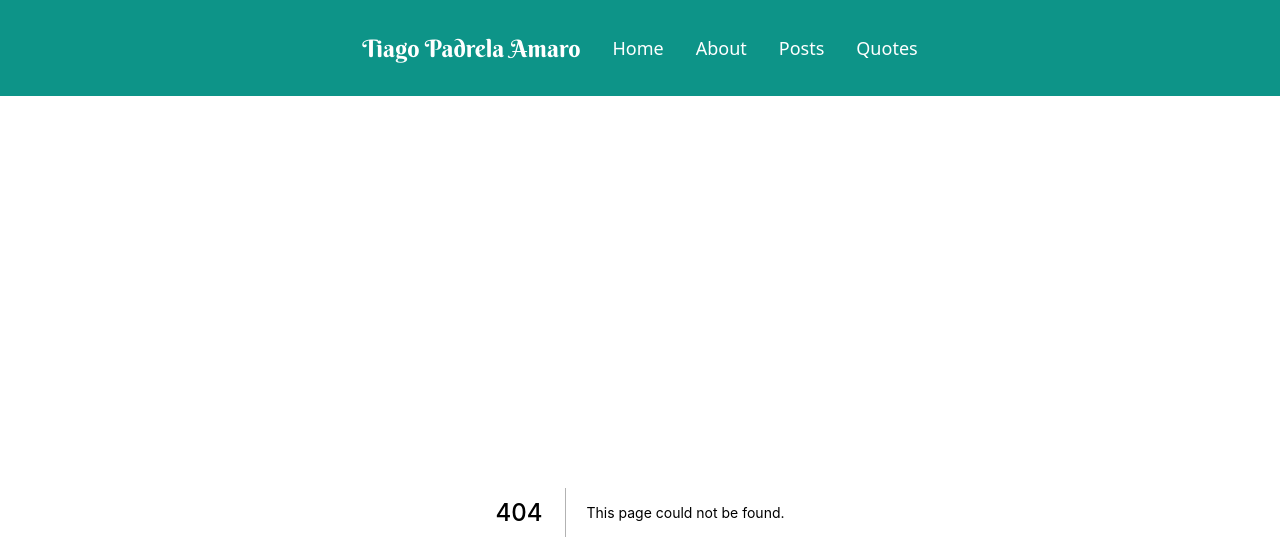
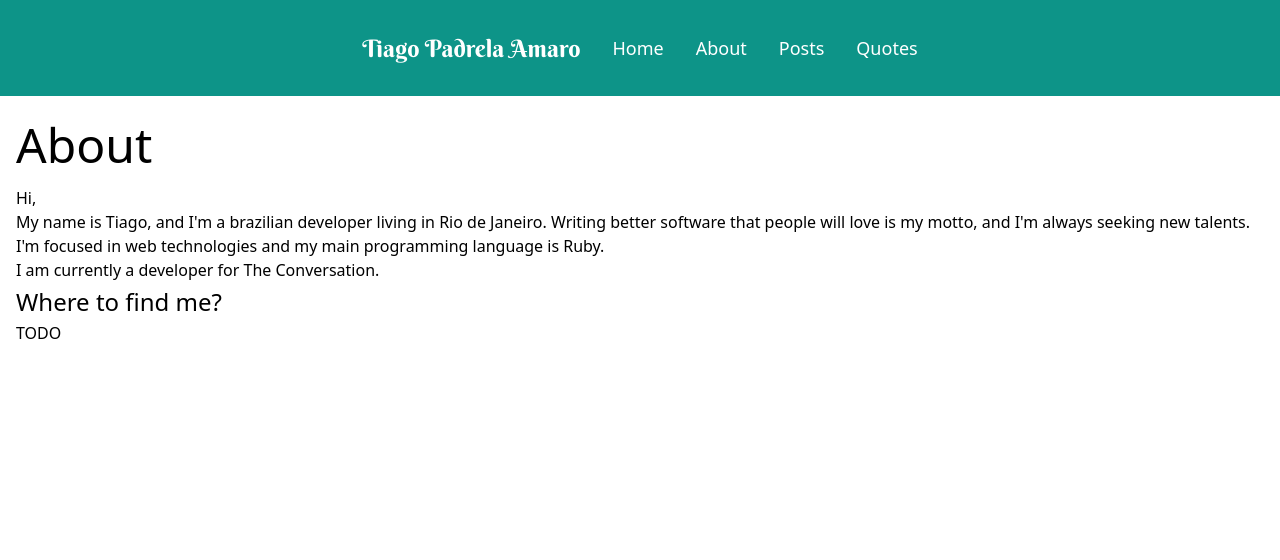
Before and after one commit to tiagoamaro/tiagoamaro.com.br_nextjs, a Next.js app: page /about in a window 1280 px wide. Before the commit this address had no page. Shown: the top 560 px of the page. Built offline with nearby package versions, Linux system fonts and the light colour scheme.

Commit message:
WIP about page

```diff
--- /dev/null
+++ b/pages/about.js
@@ -0,0 +1,27 @@
+import { NextSeo } from "next-seo"
+
+export const About = () => {
+  return (
+    <>
+      <NextSeo title="About" />
+
+      <h1 className="mt-0 mb-2 text-5xl font-medium leading-snug">About</h1>
+      <p>Hi,</p>
+      <p>
+        My name is Tiago, and I&apos;m a brazilian developer living in Rio de
+        Janeiro. Writing better software that people will love is my motto, and
+        I&apos;m always seeking new talents. I&apos;m focused in web
+        technologies and my main programming language is Ruby.
+      </p>
+      <p>I am currently a developer for The Conversation.</p>
+
+      <h2 className="text-2xl font-medium leading-relaxed">
+        Where to find me?
+      </h2>
+
+      <p>TODO</p>
+    </>
+  )
+}
+
+export default About
```
